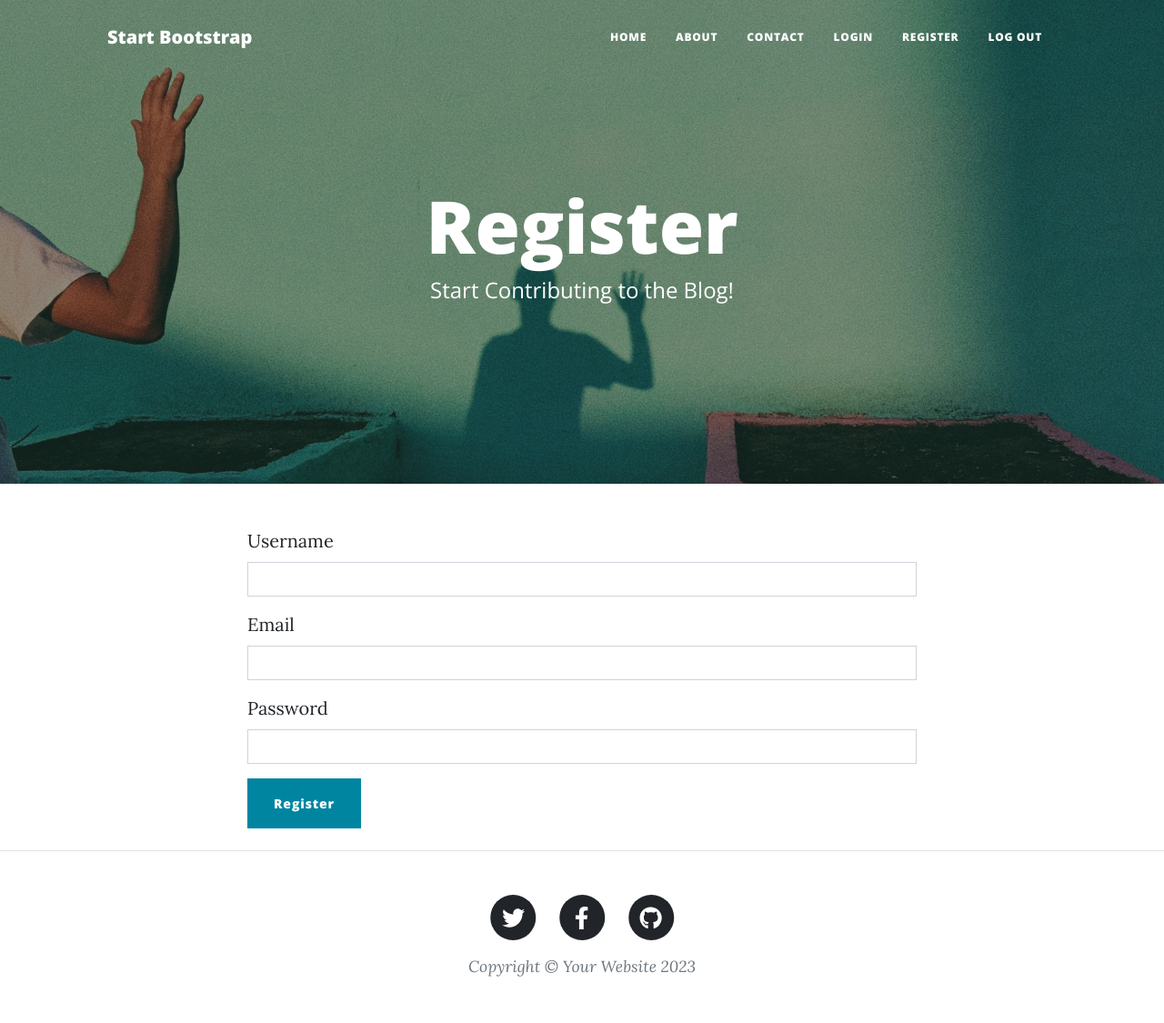
After one commit to MichalWiorek/Blog, a Flask app: page /register in a window 1280 px wide. The commit adds this page. Shown: the whole page at 91% size. Run offline with Flask 3, Linux system fonts and the light colour scheme; some libraries are stand-ins or nearby versions.

Commit message:
Add register_user function

```diff
--- a/forms.py
+++ b/forms.py
@@ -1,5 +1,5 @@
 from flask_wtf import FlaskForm
-from wtforms import StringField, SubmitField
+from wtforms import StringField, SubmitField, PasswordField
 from wtforms.validators import DataRequired, Email, URL
 from flask_ckeditor import CKEditorField
 
@@ -16,5 +16,5 @@ class PostForm(FlaskForm):
 class RegisterForm(FlaskForm):
     name = StringField("Username", validators=[DataRequired()])
     email = StringField("Email", validators=[DataRequired(), Email()])
-    password = StringField("Password", validators=[DataRequired()], widget='password')
+    password = PasswordField("Password", validators=[DataRequired()])
     submit_button = SubmitField("Register")
--- a/main.py
+++ b/main.py
@@ -8,6 +8,8 @@ from flask_bootstrap import Bootstrap5
 from flask_ckeditor import CKEditor
 from flask_sqlalchemy import SQLAlchemy
 from forms import PostForm, RegisterForm
+from werkzeug.security import generate_password_hash, check_password_hash
+
 
 PASSWORD = os.getenv("PASSWORD")
 EMAIL = os.getenv("EMAIL")
@@ -37,38 +39,36 @@ class BlogPost(db.Model):
     img_url = db.Column(db.String(250), nullable=False)
 
 
+class User(db.Model):
+    id = db.Column(db.Integer, primary_key=True)
+    name = db.Column(db.String(250), nullable=False)
+    email = db.Column(db.String(250), unique=True, nullable=False)
+    password = db.Column(db.String(25), nullable=False)
+
+
 with app.app_context():
     db.create_all()
+
+
+@app.route("/register", methods=["GET", "POST"])
+def register_user():
+    form = RegisterForm()
+    if form.validate_on_submit():
+        data = form.data
+        data.pop("submit_button", None)
+        data.pop("csrf_token", None)
+        data["password"] = generate_password_hash(data["password"])
+        new_user = User(**data)
+        db.session.add(new_user)
+        db.session.commit()
+        return redirect(url_for('get_all_posts'))
+    return render_template('register.html', form=form)
 
 
 @app.route("/")
 def get_all_posts():
     posts_data = db.session.execute(db.select(BlogPost)).scalars().all()
     return render_template("index.html", posts=posts_data)
-
-
-@app.route("/about")
-def about():
-    return render_template("about.html")
-
-
-@app.route("/contact", methods=["GET", "POST"])
-def contact():
-    if request.method == "POST":
-        data = request.form
-        msg = ""
-        for key, value in data.items():
-            msg += f"{key.title()}: {value}\n"
-        with smtplib.SMTP("smtp.gmail.com", port=587) as connection:
-            connection.starttls()
-            connection.login(EMAIL, PASSWORD)
-            connection.sendmail(
-                from_addr=EMAIL,
-                to_addrs=EMAIL,
-                msg=f"Subject:New message!\n\n{msg}".encode('utf-8')
-            )
-        return render_template("contact.html", request="POST")
-    return render_template("contact.html", request="GET")
 
 
 @app.route("/post/<int:post_id>")
@@ -85,7 +85,7 @@ def add_post():
         data = form.data
         data.pop("submit_button", None)
         data.pop("csrf_token", None)
-        data["date"] = date.today().strftime("%b %d, %Y")
+        data["date"] = date.today().strftime("%B %d, %Y")
         data["body"] = strip_invalid_html(data["body"])
         new_post = BlogPost(**data)
         db.session.add(new_post)
@@ -114,6 +114,30 @@ def delete_post(post_id):
     return redirect(url_for('get_all_posts'))
 
 
+@app.route("/about")
+def about():
+    return render_template("about.html")
+
+
+@app.route("/contact", methods=["GET", "POST"])
+def contact():
+    if request.method == "POST":
+        data = request.form
+        msg = ""
+        for key, value in data.items():
+            msg += f"{key.title()}: {value}\n"
+        with smtplib.SMTP("smtp.gmail.com", port=587) as connection:
+            connection.starttls()
+            connection.login(EMAIL, PASSWORD)
+            connection.sendmail(
+                from_addr=EMAIL,
+                to_addrs=EMAIL,
+                msg=f"Subject:New message!\n\n{msg}".encode('utf-8')
+            )
+        return render_template("contact.html", request="POST")
+    return render_template("contact.html", request="GET")
+
+
 # strips invalid tags/attributes
 def strip_invalid_html(content):
     allowed_tags = ['a', 'abbr', 'acronym', 'address', 'b', 'br', 'div', 'dl', 'dt',
--- a/requirements.txt
+++ b/requirements.txt
@@ -2,3 +2,4 @@ Flask==2.3.2
 WTForms==3.0.1
 bleach==6.1.0
 email-validator==2.1.0.post1
+werkzeug==3.0.1
--- a/templates/header.html
+++ b/templates/header.html
@@ -1,34 +1,64 @@
 <!DOCTYPE html>
 <html lang="en">
 <head>
-        <meta charset="utf-8" />
-        <meta name="viewport" content="width=device-width, initial-scale=1, shrink-to-fit=no" />
-        <meta name="description" content="" />
-        <meta name="author" content="" />
+    <meta charset="utf-8"/>
+    <meta name="viewport" content="width=device-width, initial-scale=1, shrink-to-fit=no"/>
+    <meta name="description" content=""/>
+    <meta name="author" content=""/>
     <title>Clean Blog - Start Bootstrap Theme</title>
-        <link rel="icon" type="image/x-icon" href="{{ url_for('static', filename='/assets/favicon.ico') }}" />
+    <link rel="icon" type="image/x-icon" href="{{ url_for('static', filename='/assets/favicon.ico') }}"/>
     <!-- Font Awesome icons (free version)-->
     <script src="https://use.fontawesome.com/releases/v6.3.0/js/all.js" crossorigin="anonymous"></script>
     <!-- Google fonts-->
-        <link href="https://fonts.googleapis.com/css?family=Lora:400,700,400italic,700italic" rel="stylesheet" type="text/css" />
-        <link href="https://fonts.googleapis.com/css?family=Open+Sans:300italic,400italic,600italic,700italic,800italic,400,300,600,700,800" rel="stylesheet" type="text/css" />
+    <link href="https://fonts.googleapis.com/css?family=Lora:400,700,400italic,700italic" rel="stylesheet"
+          type="text/css"/>
+    <link href="https://fonts.googleapis.com/css?family=Open+Sans:300italic,400italic,600italic,700italic,800italic,400,300,600,700,800"
+          rel="stylesheet" type="text/css"/>
     <!-- Core theme CSS (includes Bootstrap)-->
-        <link href="{{ url_for('static', filename='/css/styles.css') }}" rel="stylesheet" />
+    <link href="{{ url_for('static', filename='/css/styles.css') }}" rel="stylesheet"/>
 </head>
 <body>
 <!-- Navigation-->
 <nav class="navbar navbar-expand-lg navbar-light" id="mainNav">
     <div class="container px-4 px-lg-5">
         <a class="navbar-brand" href="{{ url_for('get_all_posts') }}">Start Bootstrap</a>
-                <button class="navbar-toggler" type="button" data-bs-toggle="collapse" data-bs-target="#navbarResponsive" aria-controls="navbarResponsive" aria-expanded="false" aria-label="Toggle navigation">
+        <button class="navbar-toggler" type="button" data-bs-toggle="collapse" data-bs-target="#navbarResponsive"
+                aria-controls="navbarResponsive" aria-expanded="false" aria-label="Toggle navigation">
             Menu
             <i class="fas fa-bars"></i>
         </button>
         <div class="collapse navbar-collapse" id="navbarResponsive">
             <ul class="navbar-nav ms-auto py-4 py-lg-0">
-                        <li class="nav-item"><a class="nav-link px-lg-3 py-3 py-lg-4" href="{{ url_for('get_all_posts') }}">Home</a></li>
-                        <li class="nav-item"><a class="nav-link px-lg-3 py-3 py-lg-4" href="{{ url_for('about') }}">About</a></li>
-                        <li class="nav-item"><a class="nav-link px-lg-3 py-3 py-lg-4" href="{{ url_for('contact') }}">Contact</a></li>
+                <li class="nav-item">
+                    <a class="nav-link px-lg-3 py-3 py-lg-4"
+                       href="{{ url_for('get_all_posts') }}">
+                        Home</a>
+                </li>
+                <li class="nav-item">
+                    <a class="nav-link px-lg-3 py-3 py-lg-4"
+                       href="{{ url_for('about') }}">
+                        About</a>
+                </li>
+                <li class="nav-item">
+                    <a class="nav-link px-lg-3 py-3 py-lg-4"
+                       href="{{ url_for('contact') }}">
+                        Contact</a>
+                </li>
+                <li class="nav-item">
+                    <a class="nav-link px-lg-3 py-3 py-lg-4"
+                       href="#">
+                        Login</a>
+                </li>
+                <li class="nav-item">
+                    <a class="nav-link px-lg-3 py-3 py-lg-4"
+                       href="{{ url_for('register_user') }}">
+                        Register</a>
+                </li>
+                <li class="nav-item">
+                    <a class="nav-link px-lg-3 py-3 py-lg-4"
+                       href="#">
+                        Log Out</a>
+                </li>
             </ul>
         </div>
     </div>
--- /dev/null
+++ b/templates/register.html
@@ -0,0 +1,31 @@
+{% from "bootstrap5/form.html" import render_form %} {% block content %}
+{% include "header.html" %}
+
+<!-- Page Header -->
+<header
+  class="masthead"
+  style="background-image: url('../static/assets/img/register-bg.jpg')"
+>
+  <div class="container position-relative px-4 px-lg-5">
+    <div class="row gx-4 gx-lg-5 justify-content-center">
+      <div class="col-md-10 col-lg-8 col-xl-7">
+        <div class="page-heading">
+          <h1>Register</h1>
+          <span class="subheading">Start Contributing to the Blog!</span>
+        </div>
+      </div>
+    </div>
+  </div>
+</header>
+
+<main class="mb-4">
+  <div class="container">
+    <div class="row">
+      <div class="col-lg-8 col-md-10 mx-auto">
+        {{ render_form(form) }}
+      </div>
+    </div>
+  </div>
+</main>
+
+{% include "footer.html" %} {% endblock %}
```
Also changed, not shown: templates/login.html (added, +36 -0 lines), static/assets/img/login-bg.jpg (added), static/assets/img/register-bg.jpg (added). Lines whose indentation alone changed are shown as unchanged.
